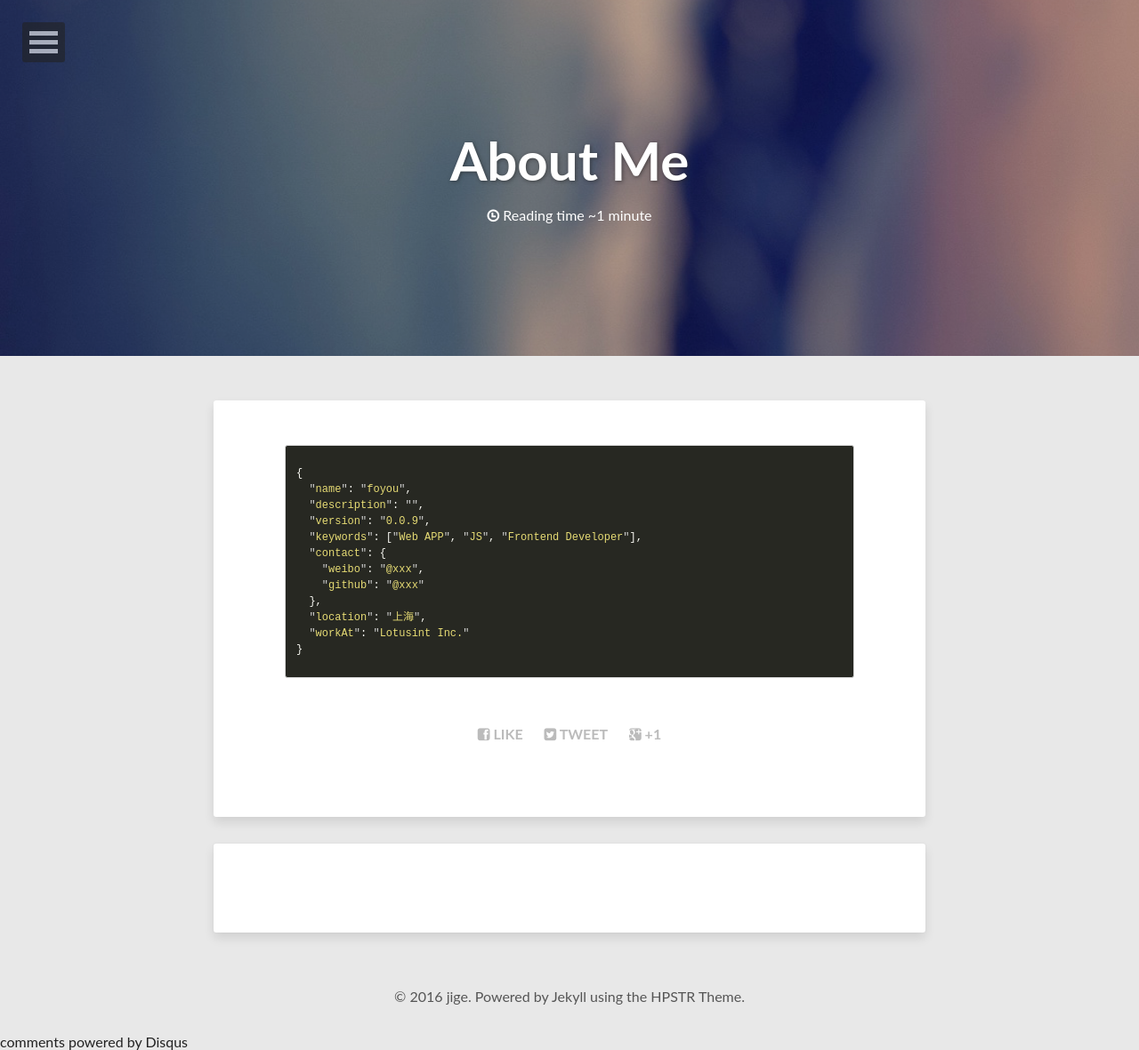
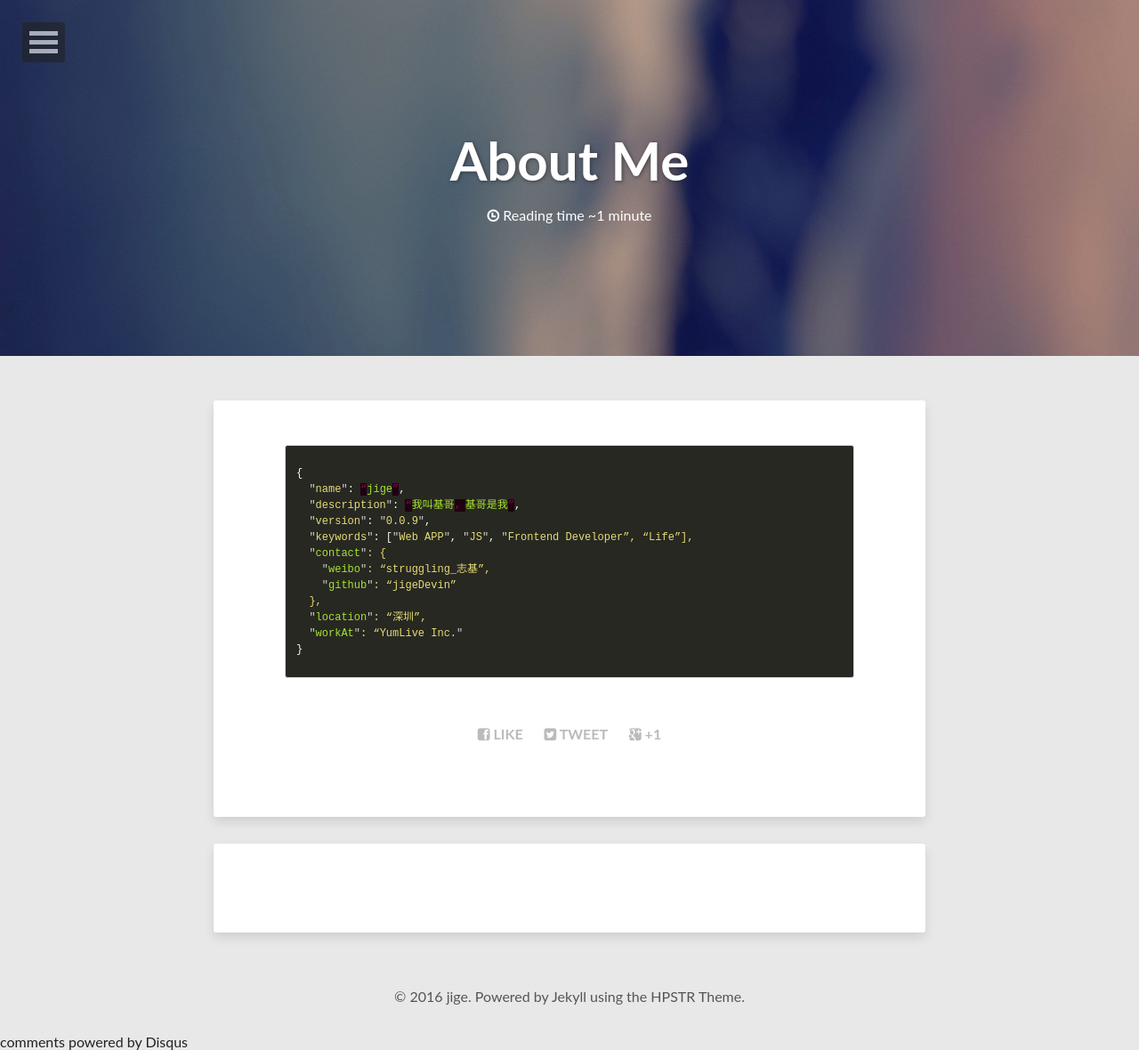
Before and after one commit to jigeDevin/jigeDevin.github.io, a Jekyll site: the page built from about.md, in a window 1280 px wide. Shown: the whole page at 89% size. Built offline with Jekyll 4.4.1, drawn with Linux system fonts in a browser that asks for light colours; nearby versions of some CDN libraries; comment, search, counter and statistics services are not loaded.

Commit message:
no message

```diff
--- a/_config.yml
+++ b/_config.yml
@@ -6,7 +6,6 @@
 words_per_minute: 200
 # Your site's domain goes here (eg: //mmistakes.github.io, http://mademistakes.com, etc)
 # When testing locally leave blank or use http://localhost:4000
-#url:              http://localhost:4000
 url:              http://jigeDevin.github.io
 
 # Owner/author information
--- a/about.md
+++ b/about.md
@@ -11,15 +11,15 @@
 
 {% highlight JavaScript %}
 {
-  "name": "foyou",
-  "description": "",
+  "name": “jige”,
+  "description": “我叫基哥，基哥是我”,
   "version": "0.0.9",
-  "keywords": ["Web APP", "JS", "Frontend Developer"],
+  "keywords": ["Web APP", "JS", "Frontend Developer”, “Life”],
   "contact": {
-    "weibo": "@xxx",
-    "github": "@xxx"
+    "weibo": “struggling_志基”,
+    "github": “jigeDevin”
   },
-  "location": "上海",
-  "workAt": "Lotusint Inc."
+  "location": “深圳”,
+  "workAt": “YumLive Inc."
 }
 {% endhighlight %}
```
Also changed, not shown: _data/navigation.yml (+4 -4 lines).
